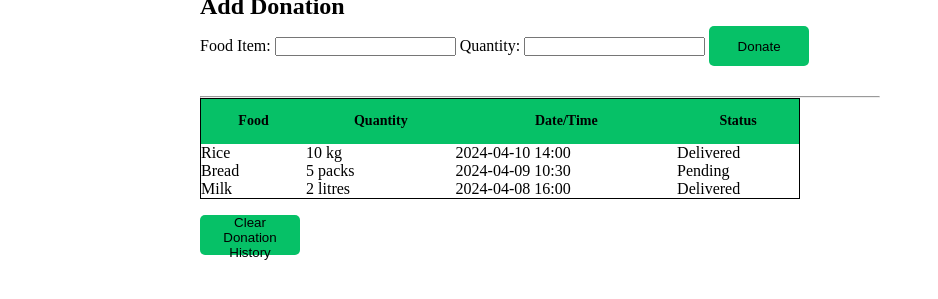
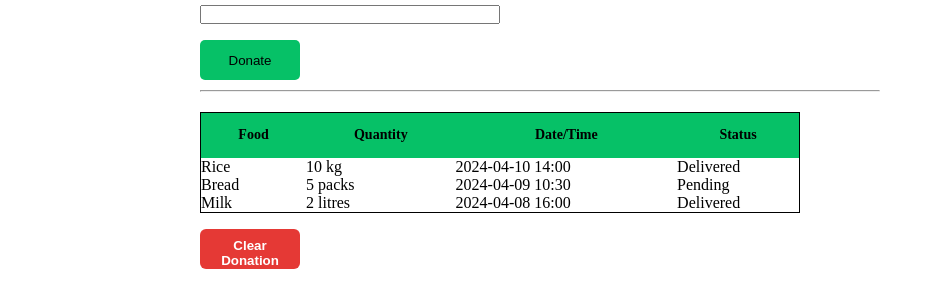
Before and after one commit to polojuarunkumar/food-waste-management, a plain HTML site: page Profile.html in a window 1280 px wide. Shown: the part 610-909 px from the top of the page, without its empty margins (0-938 px from the left). Drawn offline with Linux system fonts and the light colour scheme.

Commit message:
Update Profile.css

```diff
--- a/Profile.css
+++ b/Profile.css
@@ -47,7 +47,7 @@ nav{
 
 /* main */
 main{
-    margin-top: 200px;
+    margin-top: 100px;
     display: flex;
     justify-content:center;
     margin-right: 200px;
@@ -104,3 +104,34 @@ table{
     padding: 12px;
     color: black;
 }
+
+.donation-form {
+    margin-bottom: 20px;
+  }
+
+  .donation-form form {
+    display: flex;
+    flex-direction: column;
+    max-width: 300px;
+  }
+
+  .donation-form label,
+  .donation-form input,
+  .donation-form button {
+    margin-bottom: 10px;
+  }
+
+  #clearHistoryBtn {
+    background-color: #e53935;
+    color: white;
+    padding: 0.6rem 1.2rem;
+    border: none;
+    border-radius: 6px;
+    font-weight: bold;
+    cursor: pointer;
+    transition: background-color 0.3s;
+  }
+
+  #clearHistoryBtn:hover {
+    background-color: #c62828;
+  }
```
